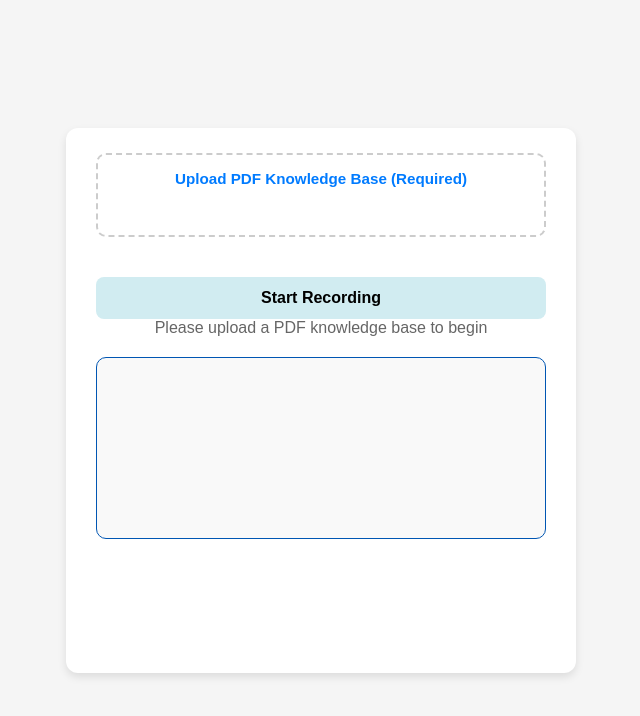
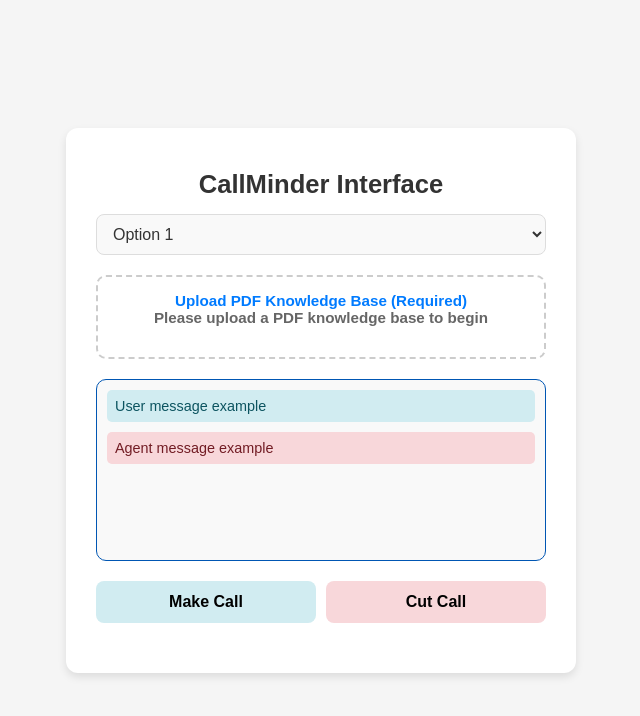
Before and after one commit to JayaanmolShah/call, a plain HTML site: page index.html in a window 1280 px wide. Shown: the whole page, without its empty margins (319-959 px from the left). Drawn offline with Linux system fonts and the light colour scheme.

Commit message:
Update index.html

```diff
--- a/index.html
+++ b/index.html
@@ -3,31 +3,52 @@
   <head>
     <meta charset="UTF-8" />
     <meta name="viewport" content="width=device-width, initial-scale=1.0" />
-    <title>AI Sales Agent Chat</title>
-    <link rel="stylesheet" href="/static/styles/main.css">
+    <title>CallMinder Interface</title>
+    <link rel="stylesheet" href="/static/styles/main.css" />
   </head>
   <body>
     <div class="chat-container">
+      <h1>CallMinder Interface</h1>
+      <select id="dropdownMenu">
+        <option value="Option 1">Option 1</option>
+        <option value="Option 2">Option 2</option>
+        <option value="Option 3">Option 3</option>
+      </select>
+
       <div id="fileUpload" class="file-upload">
         <input type="file" id="pdfInput" accept=".pdf" style="display: none" />
         <label for="pdfInput" style="cursor: pointer">
           Upload PDF Knowledge Base (Required)
+          <div id="status" class="status">
+            Please upload a PDF knowledge base to begin
+          </div>
         </label>
+
         <div id="uploadStatus" class="upload-status"></div>
       </div>
-
+      <div id="conversation" class="conversation">
+        <div class="message user">User message example</div>
+        <div class="message agent">Agent message example</div>
+      </div>
       <div class="controls">
         <button id="recordButton" class="button record" disabled>
-          Start Recording
+         Make Call
+        </button>
+        <button id="cutCallButton" class="button cut-call">
+           Cut Call
         </button>
       </div>
-
-      <div id="status" class="status">
-        Please upload a PDF knowledge base to begin
-      </div>
-
-      <div id="conversation" class="conversation"></div>
     </div>
-    <script src="/static/scripts/main.js"></script>
   </body>
+  <script>
+    document.getElementById("pdfInput").addEventListener("change", function () {
+      const recordButton = document.getElementById("recordButton");
+      if (this.files.length > 0) {
+        recordButton.disabled = false;
+      } else {
+        recordButton.disabled = true;
+      }
+    });
+  </script>
+  <script src="/static/scripts/main.js"></script>
 </html>
```
